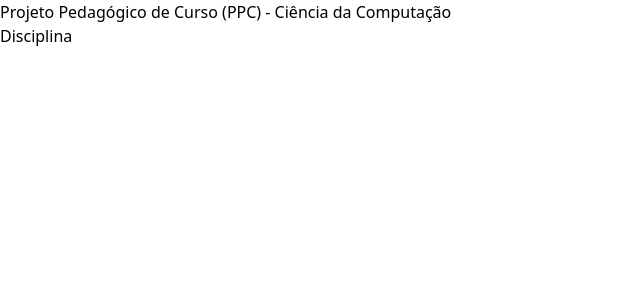
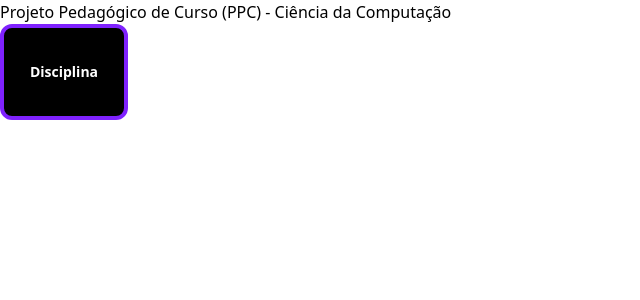
Before and after one commit to mtheusantunes/Diagrama-Interativo-PPC, a React (Vite) app: page / in a window 1280 px wide. Shown: the top 300 px of the page, without its empty margins (0-640 px from the left). Built offline with nearby package versions, Linux system fonts and the light colour scheme.

Commit message:
add: create Course component

```diff
--- a/src/components/Course.jsx
+++ b/src/components/Course.jsx
@@ -1,7 +1,14 @@
 function Course() {
-    return (
-        <h1>Disciplina</h1>
-    );
+  return (
+    <div
+      className="w-[28vw] min-w-28 max-w-36 h-[21vw] min-h-24 max-h-28
+       md:w-[8.6vw] md:max-w-40 md:min-w-32 md:h-[6.5vw] md:max-h-32 md:min-h-24 bg-black
+       text-white border-violet-600 rounded-xl border-4 flex items-center
+       justify-center font-bold text-base md:text-sm text-center cursor-pointer select-none"
+    >
+      <p>Disciplina</p>
+    </div>
+  );
 }
 
 export default Course;
```
